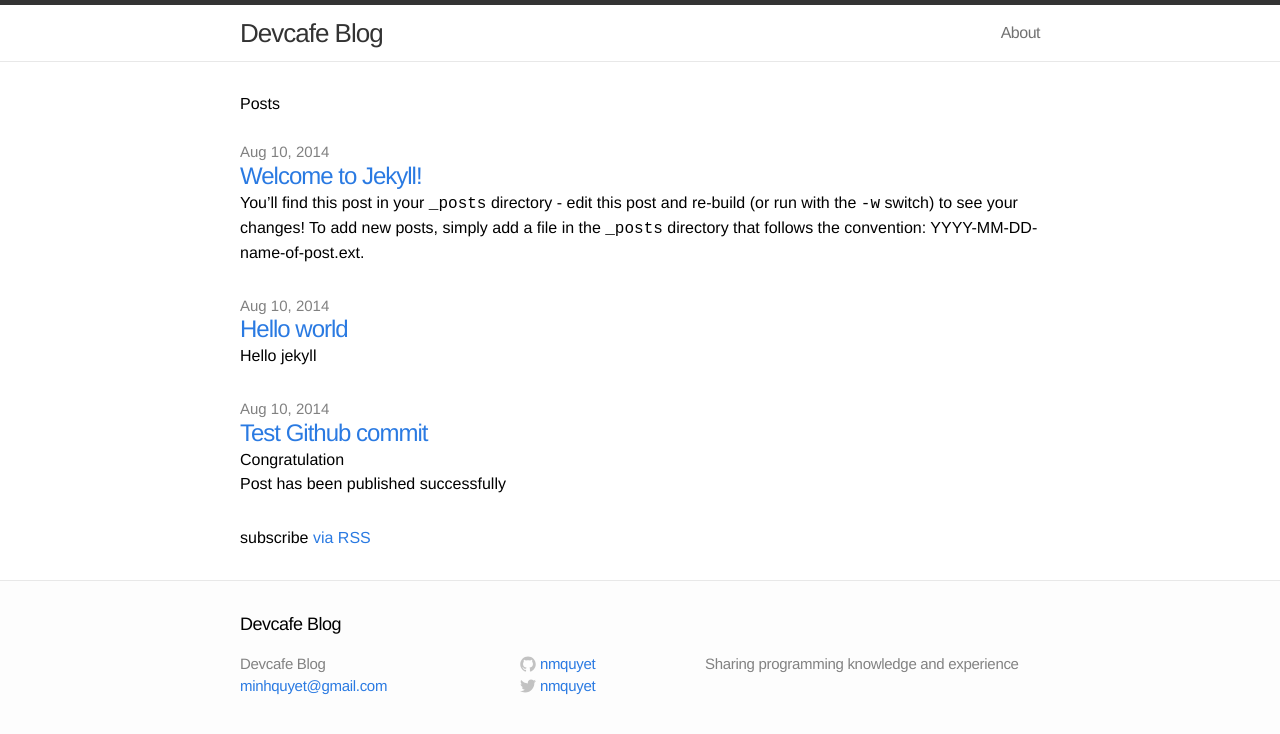
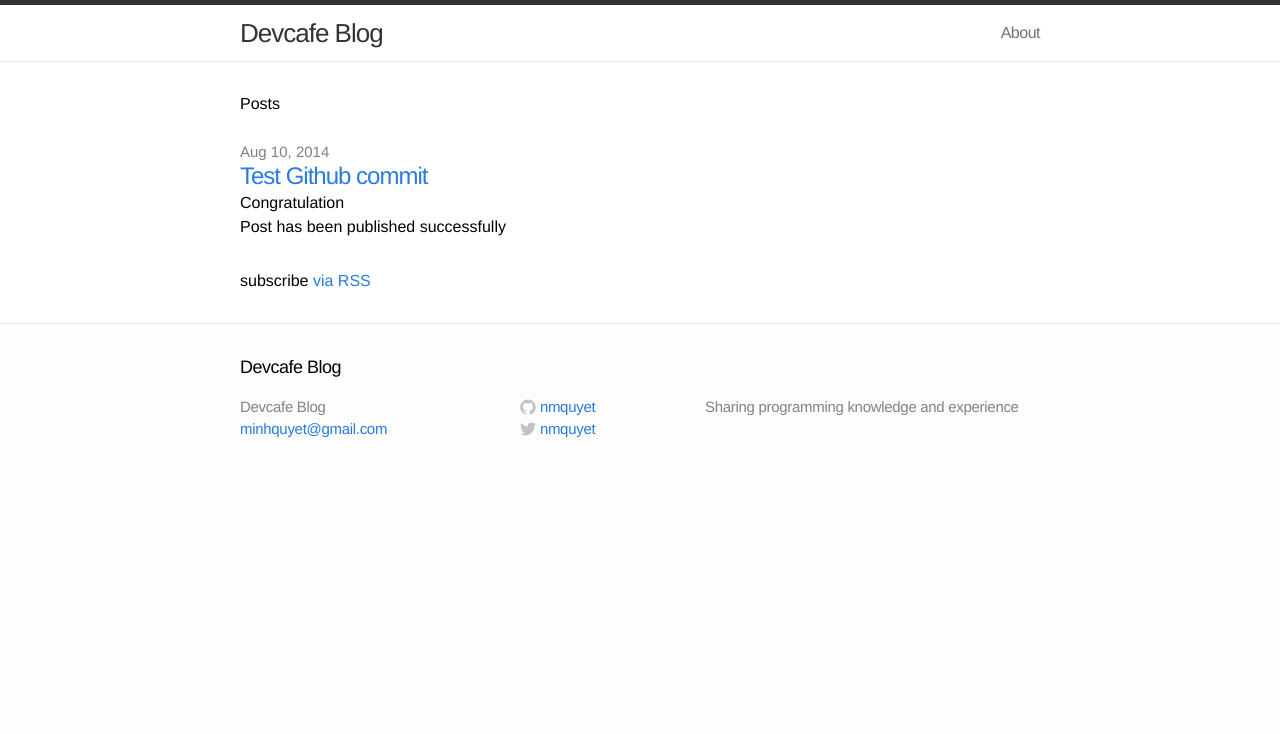
Before and after one commit to nmquyet/blog, a Jekyll site: the page built from index.html, in a window 1280 px wide. Shown: the top 734 px of the page. Built offline with Jekyll 4.4.1, drawn with Linux system fonts in a browser that asks for light colours.

Commit message:
Clean up

```diff
--- a/_posts/2014-08-10-hello-jekyll.markdown
+++ /dev/null
@@ -1,8 +0,0 @@
----
-layout: post
-title:  "Hello world"
-date:   2014-08-10 04:22:03
-categories: jekyll update
----
-
-Hello jekyll
--- a/_posts/2014-08-10-welcome-to-jekyll.markdown
+++ /dev/null
@@ -1,24 +0,0 @@
----
-layout: post
-title:  "Welcome to Jekyll!"
-date:   2014-08-10 04:22:03
-categories: jekyll update
----
-
-You'll find this post in your `_posts` directory - edit this post and re-build (or run with the `-w` switch) to see your changes!
-To add new posts, simply add a file in the `_posts` directory that follows the convention: YYYY-MM-DD-name-of-post.ext.
-
-Jekyll also offers powerful support for code snippets:
-
-{% highlight ruby %}
-def print_hi(name)
-  puts "Hi, #{name}"
-end
-print_hi('Tom')
-#=> prints 'Hi, Tom' to STDOUT.
-{% endhighlight %}
-
-Check out the [Jekyll docs][jekyll] for more info on how to get the most out of Jekyll. File all bugs/feature requests at [Jekyll's GitHub repo][jekyll-gh].
-
-[jekyll-gh]: https://github.com/jekyll/jekyll
-[jekyll]:    http://jekyllrb.com
```
Also changed, not shown: _posts/2014-08-10-init.markdown (line endings or trailing spaces).
